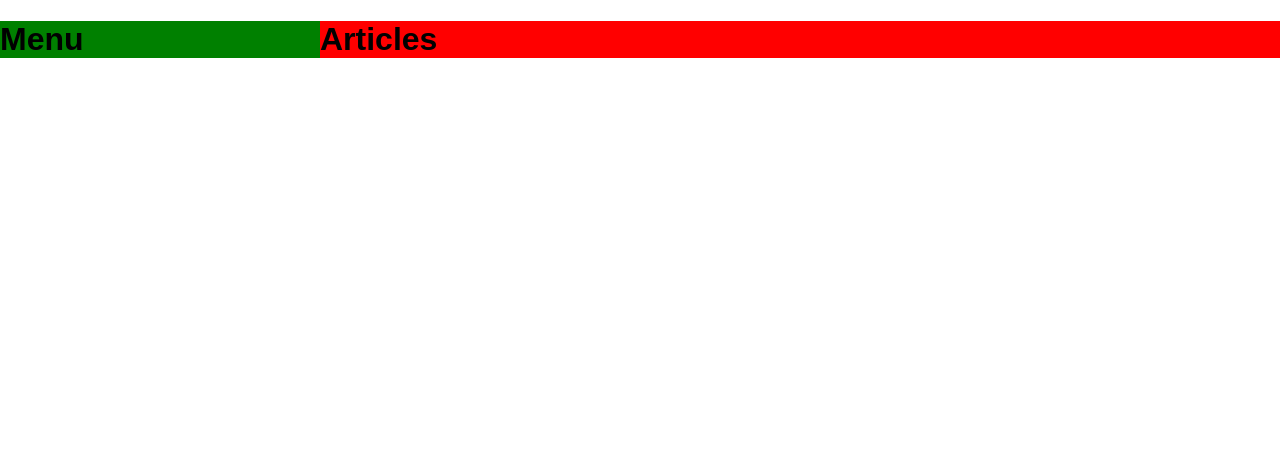
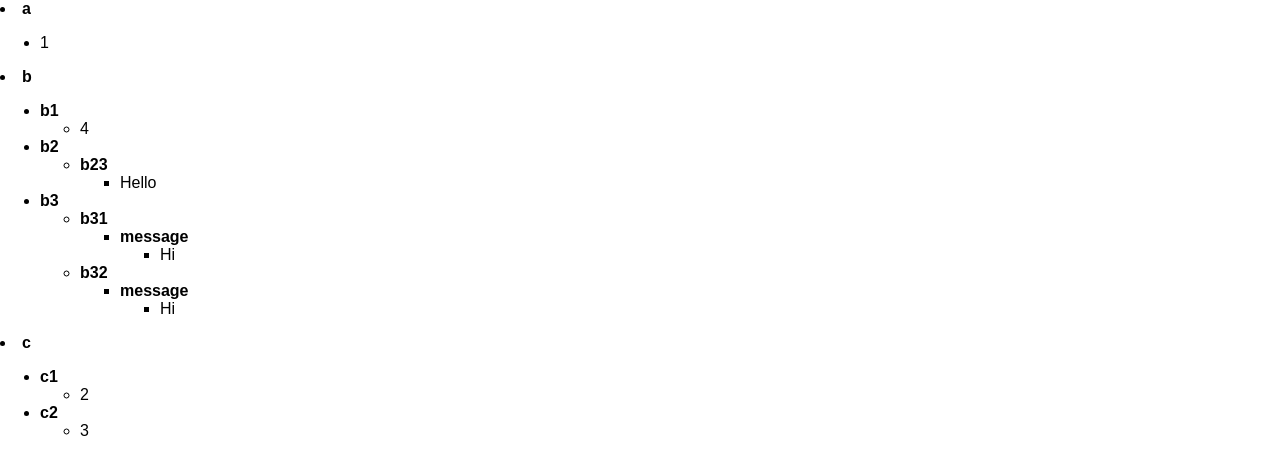
Before and after one commit to akapez/react-design-patterns, a React (Vite) app: page / in a window 1280 px wide. Shown: the top 474 px of the page. Built offline with nearby package versions, Linux system fonts and the light colour scheme.

Commit message:
update LE-06 recursive cmp

```diff
--- a/src/App.jsx
+++ b/src/App.jsx
@@ -1,19 +1,30 @@
-import SplitScreen from "./SplitScreen";
+import RecursiveComponents from "./RecursiveComponents";
 
-const LeftHandComponent = ({ name }) => {
-  return <h1 style={{ backgroundColor: 'green' }}>{name}</h1>;
-};
-
-const RightHandComponent = ({ message }) => {
-  return <h1 style={{ backgroundColor: 'red' }}>{message}</h1>;
+const nestedObject = {
+  a: 1,
+  b: {
+    b1: 4,
+    b2: {
+      b23: 'Hello',
+    },
+    b3: {
+      b31: {
+        message: 'Hi',
+      },
+      b32: {
+        message: 'Hi',
+      }
+    }
+  },
+  c: {
+    c1: 2,
+    c2: 3,
+  }
 };
 
 function App() {
   return (
-    <SplitScreen leftWeight={1} rightWeight={3}>
-      <LeftHandComponent name={"Menu"} />
-      <RightHandComponent message={"Articles"} />
-    </SplitScreen>
+    <RecursiveComponents data={nestedObject} />
   );
 }
 
--- /dev/null
+++ b/src/RecursiveComponents.jsx
@@ -0,0 +1,26 @@
+import { Fragment } from "react";
+
+const isObject = x => typeof x === 'object' && x !== null;
+
+const RecursiveComponents = ({ data }) => {
+    if (!isObject(data)) {
+        return <li>{data}</li>;
+    }
+
+    const pairs = Object.entries(data);
+
+    return (
+        <Fragment>
+            {pairs.map(([key, value]) => (
+                <li key={key}>
+                    <strong>{key}</strong>
+                    <ul>
+                        <RecursiveComponents data={value} />
+                    </ul>
+                </li>
+            ))}
+        </Fragment>
+    );
+};
+
+export default RecursiveComponents;
--- a/src/SplitScreen.jsx
+++ /dev/null
@@ -1,25 +0,0 @@
-import styled from "styled-components";
-
-const Container = styled.div`
-    display: flex;
-`;
-
-const Pane = styled.div`
-    flex: ${props => props.weight};
-`;
-
-const SplitScreen = ({ children, leftWeight = 1, rightWeight = 1 }) => {
-    const [left, right] = children;
-    return (
-        <Container>
-            <Pane weight={leftWeight}>
-                {left}
-            </Pane>
-            <Pane weight={rightWeight}>
-                {right}
-            </Pane>
-        </Container>
-    );
-};
-
-export default SplitScreen;
```
